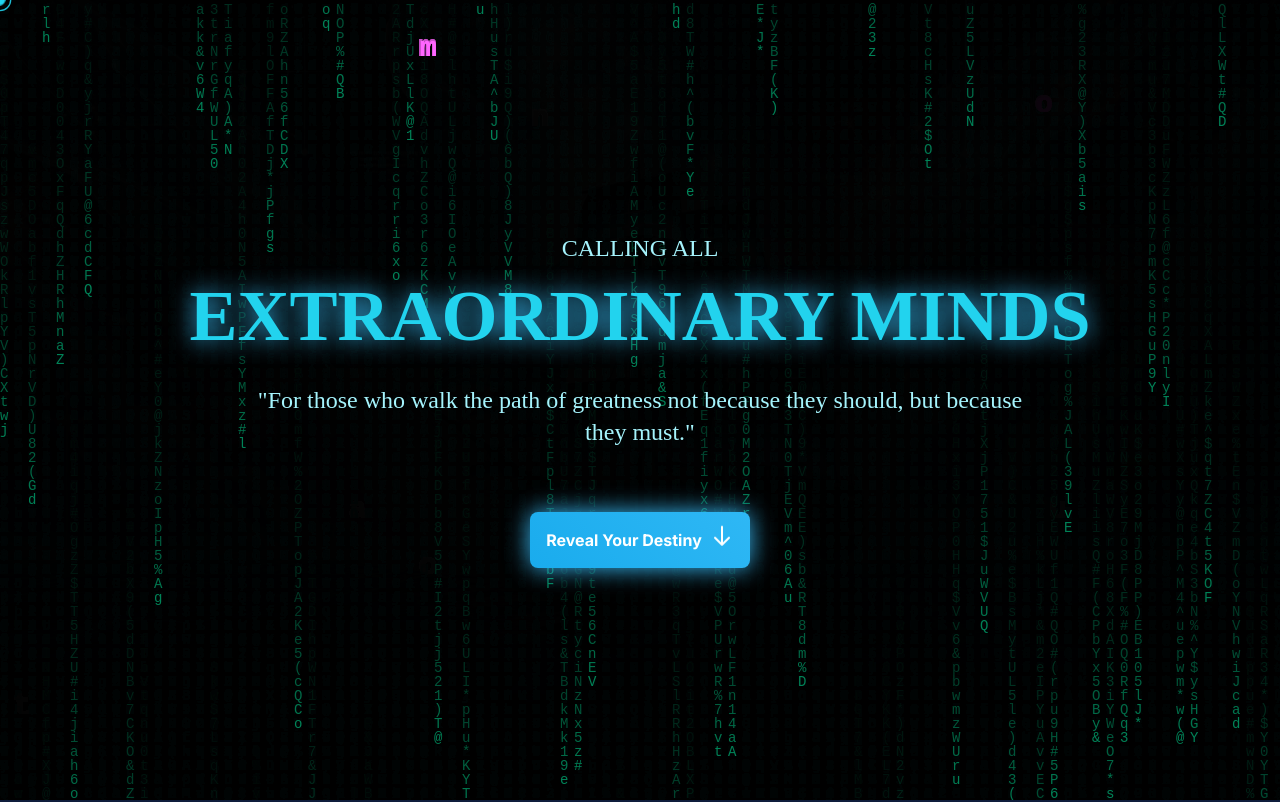
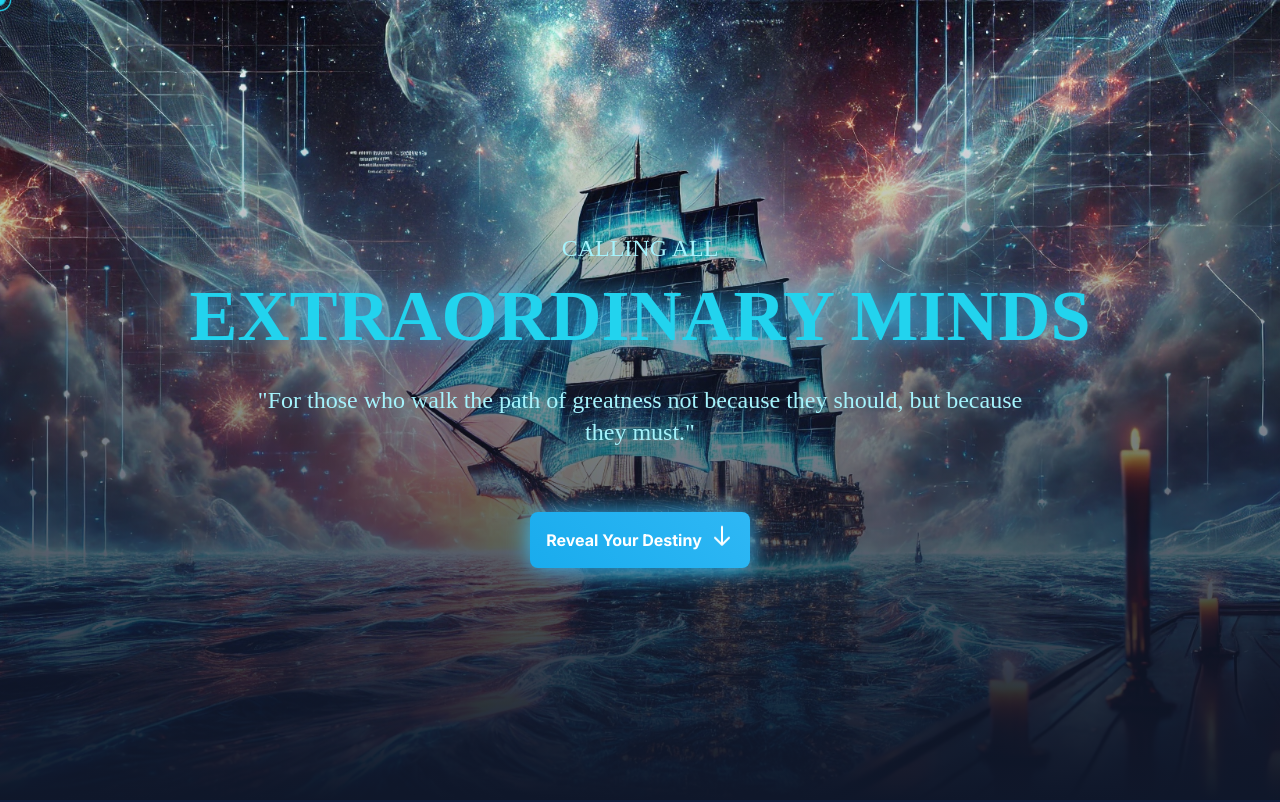
Before and after one commit to boorich/extraordinary_minds, a Next.js app: page /extraordinary_minds/ in a window 1280 px wide. Shown: the top 802 px of the page. Built offline with nearby package versions, Linux system fonts and the light colour scheme.

Commit message:
refactor: restore subtle matrix design while keeping sequential letters
- Restore original opacity and visual style
- Keep sequential letter display of 'autonomy'
- Fine-tune letter visibility duration
- Maintain subtle and elegant appearance
- Restore original z-index and canvas opacity

```diff
--- a/src/components/interactive/MatrixRain.tsx
+++ b/src/components/interactive/MatrixRain.tsx
@@ -35,7 +35,6 @@ const MatrixRain = () => {
     let currentLetterIndex = 0;
     let currentLetterLifetime = 0;
     let currentLetterPosition = { col: 0, row: 0 };
-    const letterSize = 28; // Increased font size for hidden letters
 
     // Rain drops
     const fontSize = 14;
@@ -51,10 +50,10 @@ const MatrixRain = () => {
     // Function to reset the current letter's position
     const resetLetterPosition = () => {
       currentLetterPosition = {
-        col: Math.floor(Math.random() * (columns - 2)) + 1, // Keep away from edges
-        row: Math.floor(Math.random() * ((canvas.height / fontSize) - 4)) + 2 // Keep away from top/bottom
+        col: Math.floor(Math.random() * (columns - 2)) + 1,
+        row: Math.floor(Math.random() * ((canvas.height / fontSize) - 4)) + 2
       };
-      currentLetterLifetime = 60; // Increased visibility time
+      currentLetterLifetime = 45; // Slightly longer visibility
     };
 
     // Initial letter position
@@ -63,14 +62,14 @@ const MatrixRain = () => {
     // Animation
     const draw = () => {
       // Semi-transparent black background for trail effect
-      ctx.fillStyle = 'rgba(0, 0, 0, 0.1)'; // Increased transparency
+      ctx.fillStyle = 'rgba(0, 0, 0, 0.05)';
       ctx.fillRect(0, 0, canvas.width, canvas.height);
 
       // Draw rain
       ctx.font = fontSize + 'px monospace';
       for (let i = 0; i < drops.length; i++) {
-        // Default matrix rain with decreased opacity
-        ctx.fillStyle = 'rgba(0, 255, 170, 0.5)'; // More transparent green
+        // Default matrix rain
+        ctx.fillStyle = '#0fa';
         const char = chars[Math.floor(Math.random() * chars.length)];
         ctx.fillText(char, i * fontSize, drops[i] * fontSize);
 
@@ -84,18 +83,8 @@ const MatrixRain = () => {
 
       // Handle the sequential hidden letter
       if (currentLetterLifetime > 0) {
-        // Draw glowing effect
-        ctx.fillStyle = 'rgba(255, 102, 255, 0.3)'; // Outer glow
-        ctx.font = 'bold ' + (letterSize + 4) + 'px monospace';
-        ctx.fillText(
-          hiddenWord[currentLetterIndex],
-          currentLetterPosition.col * fontSize - 2,
-          currentLetterPosition.row * fontSize
-        );
-
-        // Draw main letter
-        ctx.fillStyle = '#FF66FF'; // Bright pink for hidden letter
-        ctx.font = 'bold ' + letterSize + 'px monospace';
+        ctx.fillStyle = '#FF66FF';
+        ctx.font = 'bold ' + fontSize + 'px monospace';
         ctx.fillText(
           hiddenWord[currentLetterIndex],
           currentLetterPosition.col * fontSize,
@@ -111,8 +100,8 @@ const MatrixRain = () => {
         }
       }
 
-      // Draw message drops with lower frequency
-      if (Math.random() > 0.998) {
+      // Randomly insert secret messages
+      if (Math.random() > 0.997) {
         const message = secretMessages[Math.floor(Math.random() * secretMessages.length)];
         const startCol = Math.floor(Math.random() * (columns - message.length));
         messageDrops.push({
@@ -123,7 +112,7 @@ const MatrixRain = () => {
       }
 
       // Draw and update message drops
-      ctx.fillStyle = 'rgba(102, 240, 255, 0.7)';
+      ctx.fillStyle = '#66F0FF';
       messageDrops.forEach((drop, index) => {
         if (drop.progress < drop.message.length) {
           ctx.fillText(
@@ -151,8 +140,8 @@ const MatrixRain = () => {
   return (
     <canvas
       ref={canvasRef}
-      className="fixed top-0 left-0 w-full h-full pointer-events-none"
-      style={{ zIndex: 1 }}
+      className="fixed top-0 left-0 w-full h-full pointer-events-none opacity-10"
+      style={{ zIndex: 0 }}
     />
   );
 };
```
